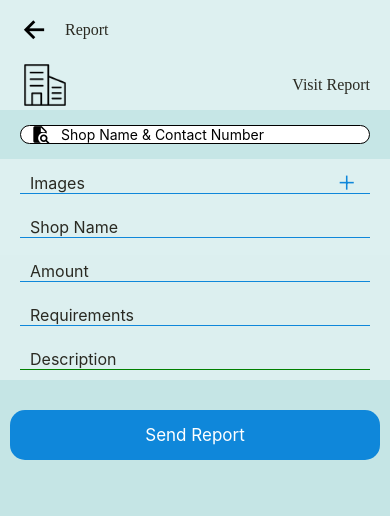
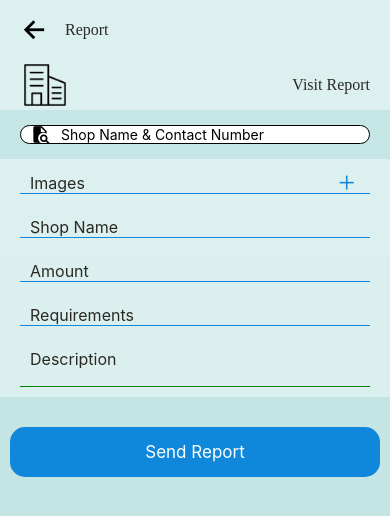
Before and after one commit to ramij5135/EmpManage, a React Native app: screen /Report in a window 390 px wide. Shown: the top 516 px of the page. Built offline with nearby package versions, Linux system fonts and the light colour scheme.

Commit message:
Newshop, Report, Assign, input

```diff
--- a/src/layouts/components/inputs.js
+++ b/src/layouts/components/inputs.js
@@ -3,7 +3,7 @@ import { View, StyleSheet, Text, TextInput } from "react-native";
 import Ionicons from 'react-native-vector-icons/Ionicons';
 import { COLORS } from "../../utils/globalStyles";
 
-const Inputs = ({title, iconName}) => {
+const Inputs = ({title, iconName, multiline}) => {
     return(
         <>
             <View style={styles.inputWrap}>
@@ -11,7 +11,7 @@ const Inputs = ({title, iconName}) => {
                     <Text style={styles.label}>{title}</Text>
                     <Ionicons name={iconName} size={25} color={COLORS.blue} />
                 </View>
-                <TextInput style={[styles.inputField, {borderBottomColor:title === 'Description' ? 'green' : COLORS.blue}]} />
+                <TextInput multiline={multiline} style={[styles.inputField, {borderBottomColor:title === 'Description' ? 'green' : COLORS.blue}]} />
             </View>
         </>
     )
--- a/src/layouts/screens/Employee/AssingWorkScreen.js
+++ b/src/layouts/screens/Employee/AssingWorkScreen.js
@@ -1,17 +1,39 @@
 import React from "react";
 import { View, StyleSheet, Text } from "react-native";
+import { COLORS } from "../../../utils/globalStyles";
 
 
 const AssignWork = () => {
     return(
-        <View>
-            <Text>Assign Work</Text>
+        <View style={styles.container}>
+            <View style={styles.header}>
+                <Text style={styles.welcome}>Welcome</Text>
+                <Text style={styles.welcomeName}>Ramij Dafadar</Text>
+            </View>
         </View>
     )
 }
 
 const styles = StyleSheet.create({
-
+    container:{
+        flex:1,
+        backgroundColor:COLORS.primary
+    },
+    header:{
+        backgroundColor:COLORS.white,
+        height:60,
+        alignItems:'center',
+        justifyContent:'center'
+    },
+    welcome:{
+        fontFamily:'Poppins-Regular',
+        fontSize:16
+    },
+    welcomeName:{
+        fontFamily:'Poppins-SemiBold',
+        fontSize:16,
+        color:'green'
+    },
 });
 
 export default AssignWork;
--- a/src/layouts/screens/Employee/NewShopScreen.js
+++ b/src/layouts/screens/Employee/NewShopScreen.js
@@ -21,7 +21,7 @@ const NewShopScreen = () => {
                 <Inputs title={'Email'} />
                 <Inputs title={'Contact Number'} />
                 <Inputs title={'Address'} />
-                <Inputs title={'Description'} />
+                <Inputs title={'Description'} multiline={true} />
             </View>
             <View style={{paddingHorizontal:10, paddingVertical:20}}>
                 <FullButton btnTitle={'Add New Shop'} />
--- a/src/layouts/screens/Employee/ReportScreen.js
+++ b/src/layouts/screens/Employee/ReportScreen.js
@@ -24,7 +24,7 @@ const ReportScreen = () => {
                 <Inputs title={'Shop Name'} />
                 <Inputs title={'Amount'} />
                 <Inputs title={'Requirements'} />
-                <Inputs title={'Description'} />
+                <Inputs title={'Description'} multiline={true} />
             </View>
             <View style={{paddingHorizontal:10, paddingVertical:20}}>
                 <FullButton btnTitle={'Send Report'} />
```
